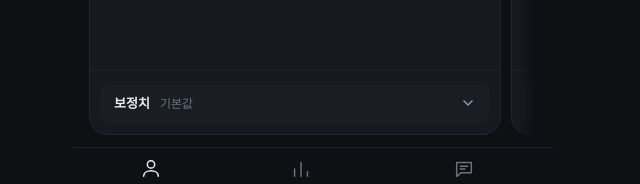
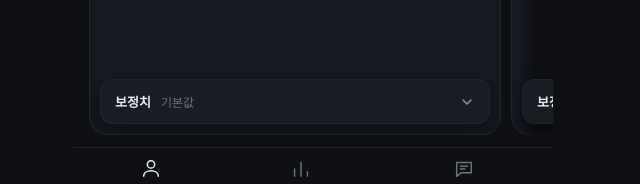
Before and after one commit to praswna/LeaderScore, a Next.js app: page / in a window 1280 px wide. Shown: the part 589-773 px from the top of the page, without its empty margins (327-967 px from the left). Built offline with nearby package versions, Linux system fonts and the light colour scheme.

Commit message:
카드 - 보정치 막대를 카드 위에 떠 있게 함
카드 아래 구분선과 따로 떼어 둔 칸을 없애고, 막대를 그림자 있는 떠 있는 버튼으로 바꿨다. 사건 목록은 막대 밑으로 지나가며 스크롤된다.

```diff
--- a/app/globals.css
+++ b/app/globals.css
@@ -193,11 +193,14 @@ details.item { display: block; padding: 0; }
 .tabs-1 { padding-bottom: 6px; }
 
 /* 보정치 */
-/* 카드 아래에 고정되어 사건 목록과 따로 떠 있는 보정치 */
-.card-foot { flex: none; padding: 0 10px 10px; border-top: 1px solid var(--line-soft); padding-top: 10px; }
+/* 카드 아래쪽에 떠 있는 보정치. 사건 목록은 그 밑으로 지나가며 스크롤된다 */
+.card { position: relative; }
+.card:has(.card-foot) .card-body { padding-bottom: 76px; }
+.card-foot { position: absolute; left: 10px; right: 10px; bottom: 10px; z-index: 1; }
 .tuner-bar {
   width: 100%; display: flex; align-items: center; gap: 10px; padding: 12px 14px; text-align: left;
-  background: var(--raised); border-radius: 12px; cursor: pointer;
+  background: var(--raised); border: 1px solid var(--line); border-radius: 12px; cursor: pointer;
+  box-shadow: 0 6px 20px rgb(0 0 0 / 0.45);
 }
 .tuner-bar.open { border-radius: 12px 12px 0 0; }
 .tuner-title { font-size: 13px; font-weight: 700; }
```
